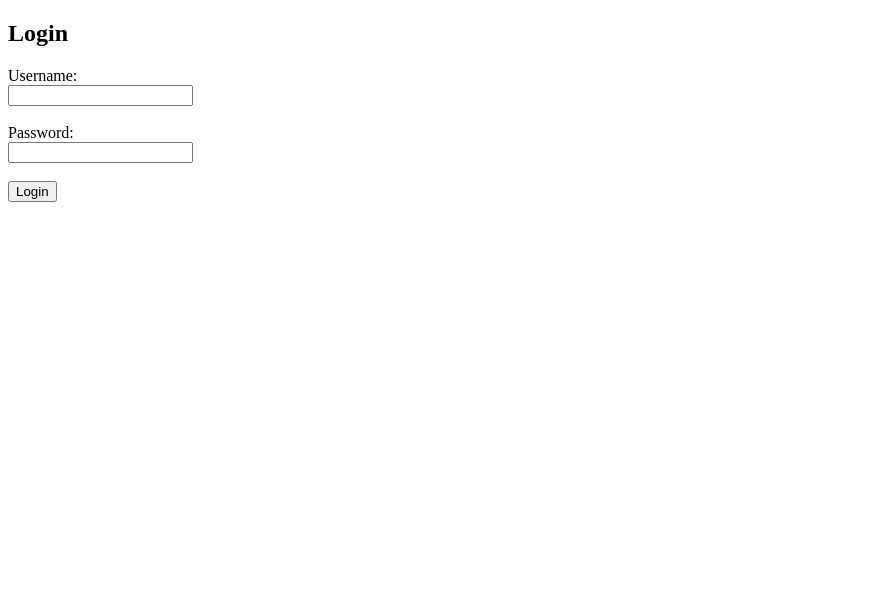
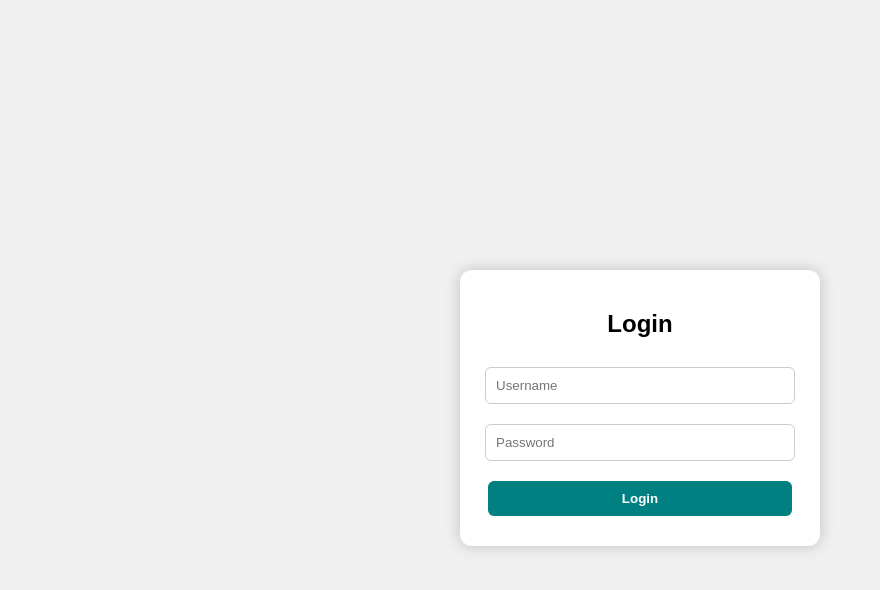
Before and after one commit to abii-002/SmartReportCard_Website, a plain HTML site: page login.html in a window 1280 px wide. Shown: the whole page, without its empty margins (0-880 px from the left). Drawn offline with Linux system fonts and the light colour scheme.

Commit message:
Update login.html

```diff
--- a/login.html
+++ b/login.html
@@ -1,30 +1,67 @@
 <!DOCTYPE html>
 <html>
 <head>
+  <meta charset="UTF-8">
   <title>Login</title>
+  <style>
+    body {
+      font-family: Arial, sans-serif;
+      background: #f0f0f0;
+      display: flex;
+      justify-content: center;
+      align-items: center;
+      height: 100vh;
+    }
+    .login-box {
+      width: 320px;
+      padding: 20px;
+      background: #fff;
+      border-radius: 12px;
+      box-shadow: 0 0 15px rgba(0,0,0,0.2);
+      text-align: center;
+    }
+    input {
+      width: 90%;
+      margin: 10px 0;
+      padding: 10px;
+      border: 1px solid #ccc;
+      border-radius: 6px;
+    }
+    input[type=submit] {
+      width: 95%;
+      background: teal;
+      color: white;
+      font-weight: bold;
+      border: none;
+      border-radius: 6px;
+      cursor: pointer;
+    }
+    input[type=submit]:hover { background: darkcyan; }
+  </style>
   <script>
     function validateLogin() {
-      var username = document.getElementById("username").value;
-      var password = document.getElementById("password").value;
+      var username = document.getElementById("username").value.trim();
+      var password = document.getElementById("password").value.trim();
 
       if (username === "saranathan" && password === "1234") {
-        window.location.href = "index.html";
+        sessionStorage.setItem("loggedIn", "true"); // ✅ save login state
+        window.location.href = "index.html";        // ✅ redirect to main page
       } else {
-        alert("Invalid username or password");
+        alert("Invalid username or password!");
       }
 
-      return false;
+      return false; // prevent form submit
     }
   </script>
 </head>
 <body>
-  <h2>Login</h2>
-  <form onsubmit="return validateLogin()">
-    <label>Username:</label><br>
-    <input type="text" id="username" required><br><br>
-    <label>Password:</label><br>
-    <input type="password" id="password" required><br><br>
-    <input type="submit" value="Login">
-  </form>
+  <div class="login-box">
+    <h2>Login</h2>
+    <form onsubmit="return validateLogin()">
+      <input type="text" id="username" placeholder="Username" required><br>
+      <input type="password" id="password" placeholder="Password" required><br>
+      <input type="submit" value="Login">
+    </form>
+  </div>
 </body>
 </html>
```
